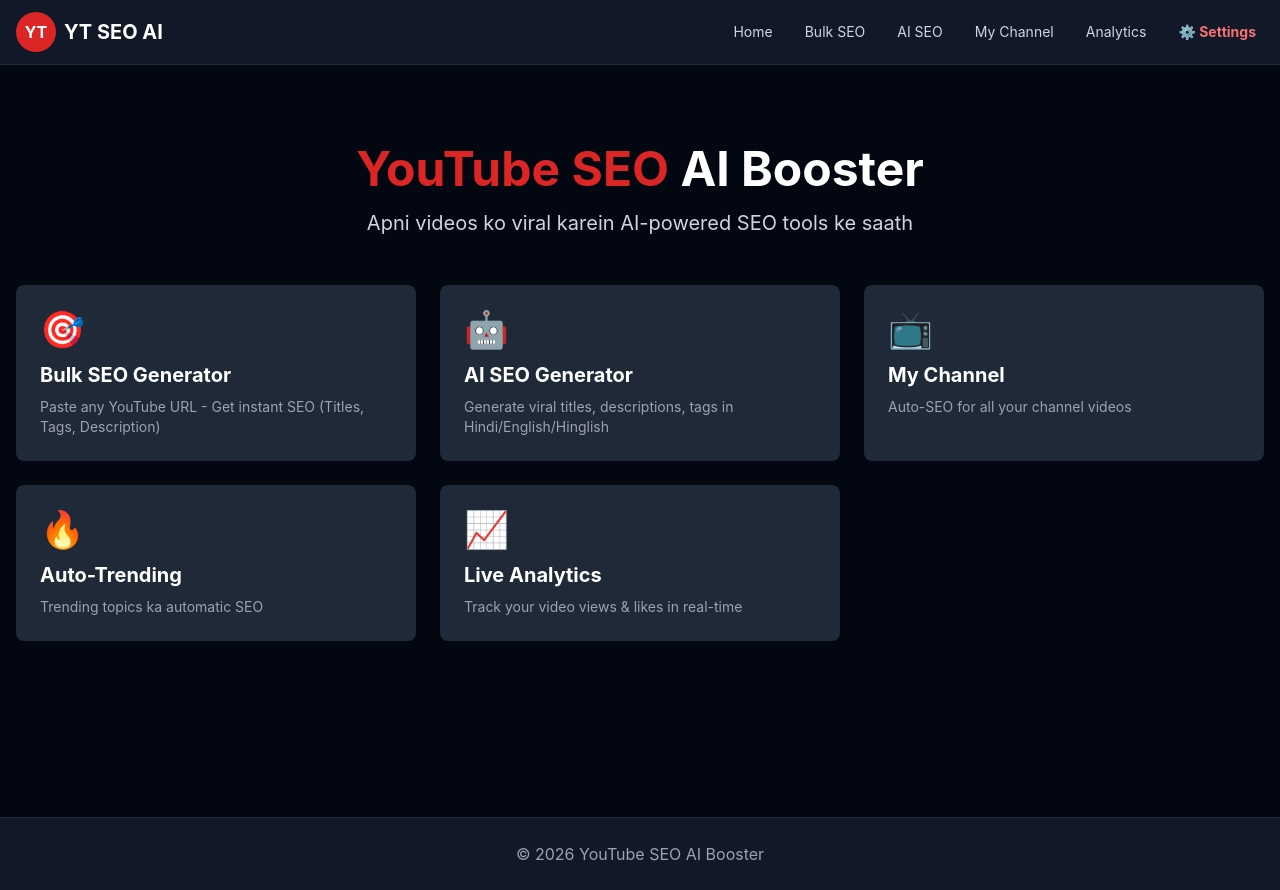
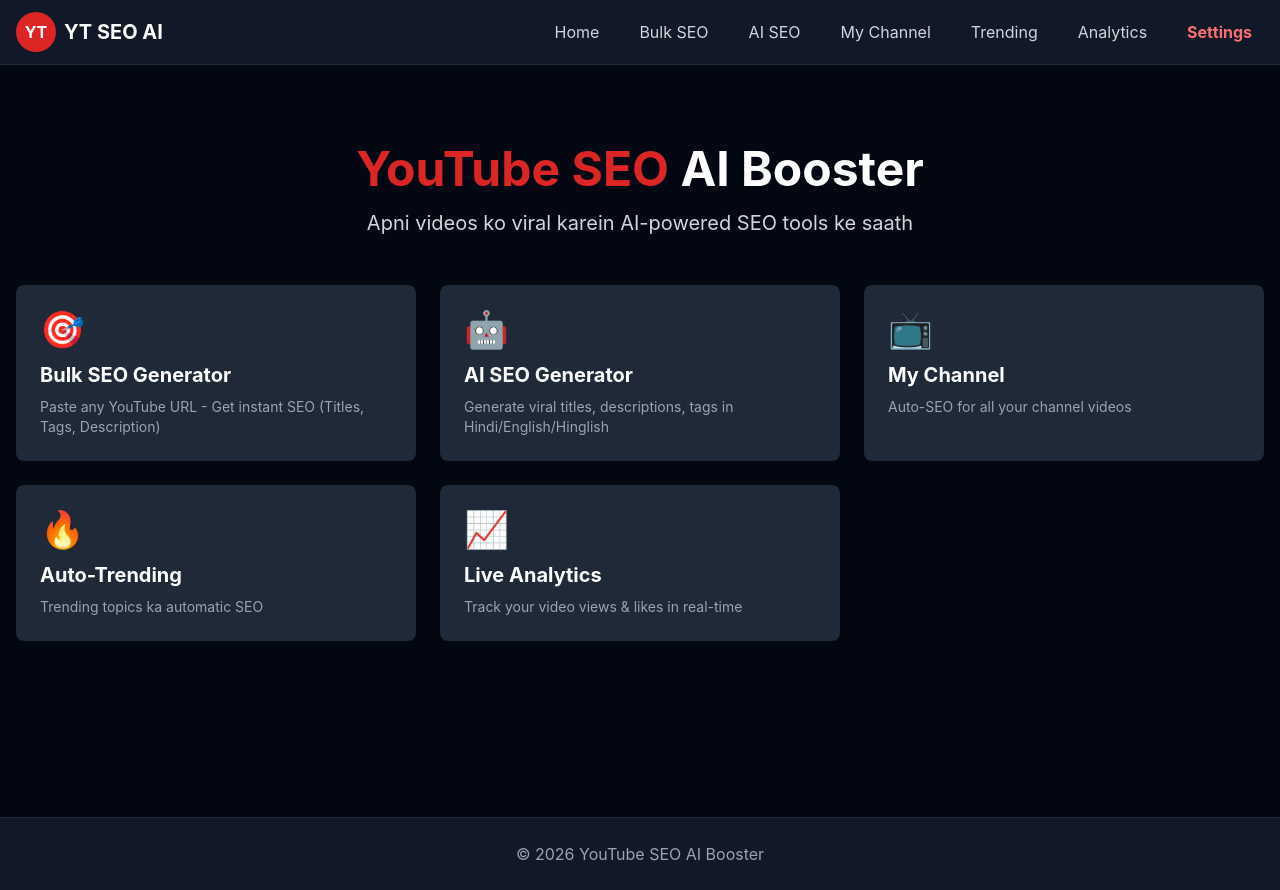
Before and after one commit to aashumalik784/yt-seo, a React (Vite) app in the folder frontend/: page / in a window 1280 px wide. Built offline with nearby package versions, Linux system fonts and the light colour scheme.

Commit message:
App.jsx
Added mobile menu functionality with state management for menu visibility.

```diff
--- a/frontend/src/App.jsx
+++ b/frontend/src/App.jsx
@@ -1,3 +1,4 @@
+import { useState } from 'react'
 import { BrowserRouter as Router, Routes, Route, Link } from 'react-router-dom'
 import Home from './pages/Home'
 import SEOGenerator from './pages/SEOGenerator'
@@ -8,29 +9,62 @@ import BulkSEO from './pages/BulkSEO'
 import Settings from './pages/Settings'
 
 function App() {
+  const [menuOpen, setMenuOpen] = useState(false)
+
   return (
     <Router>
       <div className="min-h-screen bg-gray-950 text-white">
         <nav className="bg-gray-900 border-b border-gray-800 sticky top-0 z-50">
           <div className="container mx-auto px-4">
             <div className="flex items-center justify-between h-16">
-              <Link to="/" className="flex items-center space-x-2">
+              <Link to="/" className="flex items-center space-x-2" onClick={() => setMenuOpen(false)}>
                 <div className="w-10 h-10 bg-red-600 rounded-full flex items-center justify-center">
                   <span className="text-white font-bold">YT</span>
                 </div>
-                <span className="text-xl font-bold hidden sm:block">YT SEO AI</span>
+                <span className="text-xl font-bold">YT SEO AI</span>
               </Link>
-              <div className="flex space-x-2 md:space-x-4 overflow-x-auto">
-                <Link to="/" className="text-gray-300 hover:text-white px-2 py-2 text-sm whitespace-nowrap">Home</Link>
-                <Link to="/bulk-seo" className="text-gray-300 hover:text-white px-2 py-2 text-sm whitespace-nowrap">Bulk SEO</Link>
-                <Link to="/seo" className="text-gray-300 hover:text-white px-2 py-2 text-sm whitespace-nowrap">AI SEO</Link>
-                <Link to="/my-channel" className="text-gray-300 hover:text-white px-2 py-2 text-sm whitespace-nowrap">My Channel</Link>
-                <Link to="/analytics" className="text-gray-300 hover:text-white px-2 py-2 text-sm whitespace-nowrap">Analytics</Link>
-                <Link to="/settings" className="text-red-400 hover:text-red-300 px-2 py-2 text-sm whitespace-nowrap font-bold">⚙️ Settings</Link>
+
+              {/* Hamburger Button - Mobile */}
+              <button
+                onClick={() => setMenuOpen(!menuOpen)}
+                className="md:hidden text-white p-2"
+              >
+                <svg className="w-8 h-8" fill="none" stroke="currentColor" viewBox="0 0 24 24">
+                  {menuOpen ? (
+                    <path strokeLinecap="round" strokeLinejoin="round" strokeWidth={2} d="M6 18L18 6M6 6l12 12" />
+                  ) : (
+                    <path strokeLinecap="round" strokeLinejoin="round" strokeWidth={2} d="M4 6h16M4 12h16M4 18h16" />
+                  )}
+                </svg>
+              </button>
+
+              {/* Desktop Menu */}
+              <div className="hidden md:flex space-x-4">
+                <Link to="/" className="text-gray-300 hover:text-white px-3 py-2">Home</Link>
+                <Link to="/bulk-seo" className="text-gray-300 hover:text-white px-3 py-2">Bulk SEO</Link>
+                <Link to="/seo" className="text-gray-300 hover:text-white px-3 py-2">AI SEO</Link>
+                <Link to="/my-channel" className="text-gray-300 hover:text-white px-3 py-2">My Channel</Link>
+                <Link to="/auto-trending" className="text-gray-300 hover:text-white px-3 py-2">Trending</Link>
+                <Link to="/analytics" className="text-gray-300 hover:text-white px-3 py-2">Analytics</Link>
+                <Link to="/settings" className="text-red-400 hover:text-red-300 px-3 py-2 font-bold">Settings</Link>
               </div>
             </div>
+
+            {/* Mobile Menu Dropdown */}
+            {menuOpen && (
+              <div className="md:hidden pb-4 space-y-2">
+                <Link to="/" onClick={() => setMenuOpen(false)} className="block text-gray-300 hover:text-white px-3 py-3 rounded hover:bg-gray-800">Home</Link>
+                <Link to="/bulk-seo" onClick={() => setMenuOpen(false)} className="block text-gray-300 hover:text-white px-3 py-3 rounded hover:bg-gray-800">🔍 Bulk SEO</Link>
+                <Link to="/seo" onClick={() => setMenuOpen(false)} className="block text-gray-300 hover:text-white px-3 py-3 rounded hover:bg-gray-800">🤖 AI SEO</Link>
+                <Link to="/my-channel" onClick={() => setMenuOpen(false)} className="block text-gray-300 hover:text-white px-3 py-3 rounded hover:bg-gray-800">📺 My Channel</Link>
+                <Link to="/auto-trending" onClick={() => setMenuOpen(false)} className="block text-gray-300 hover:text-white px-3 py-3 rounded hover:bg-gray-800">🔥 Trending</Link>
+                <Link to="/analytics" onClick={() => setMenuOpen(false)} className="block text-gray-300 hover:text-white px-3 py-3 rounded hover:bg-gray-800">📈 Analytics</Link>
+                <Link to="/settings" onClick={() => setMenuOpen(false)} className="block text-red-400 hover:text-red-300 px-3 py-3 rounded hover:bg-gray-800 font-bold">⚙️ Settings</Link>
+              </div>
+            )}
           </div>
         </nav>
+
         <main className="container mx-auto px-4 py-8">
           <Routes>
             <Route path="/" element={<Home />} />
@@ -42,6 +76,7 @@ function App() {
             <Route path="/settings" element={<Settings />} />
           </Routes>
         </main>
+
         <footer className="bg-gray-900 border-t border-gray-800 py-6 mt-12">
           <div className="container mx-auto text-center text-gray-400">
             <p>© 2026 YouTube SEO AI Booster</p>
```
